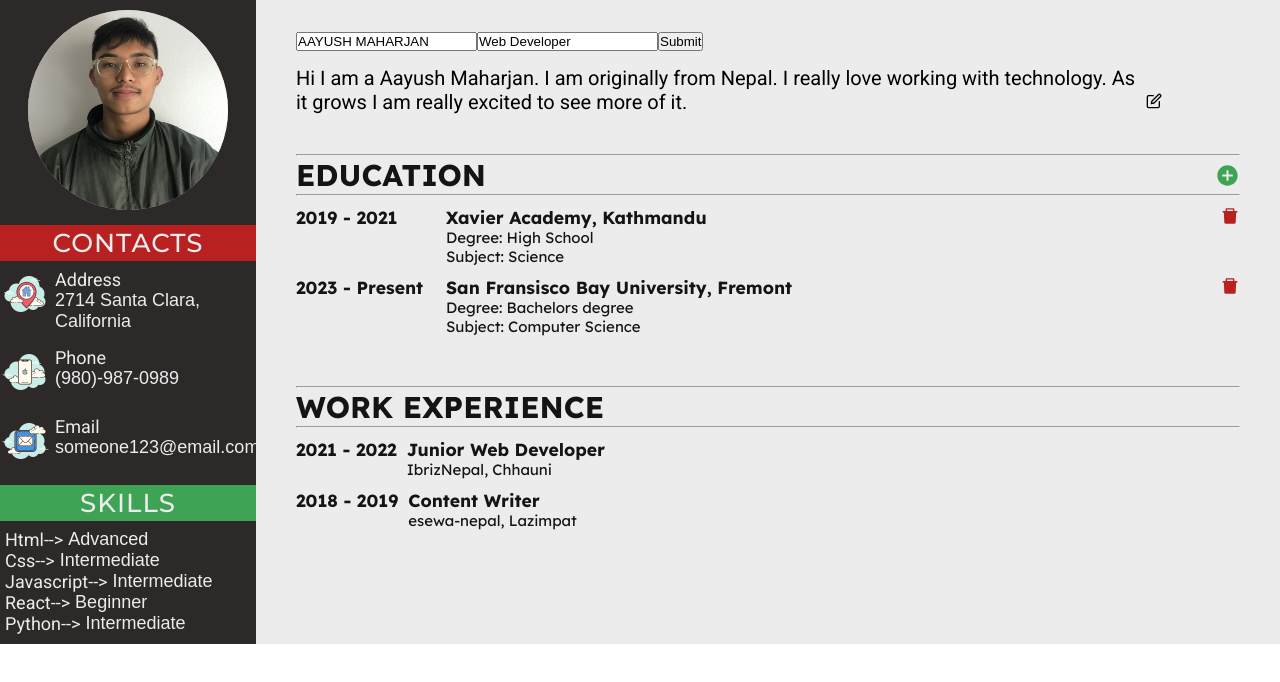
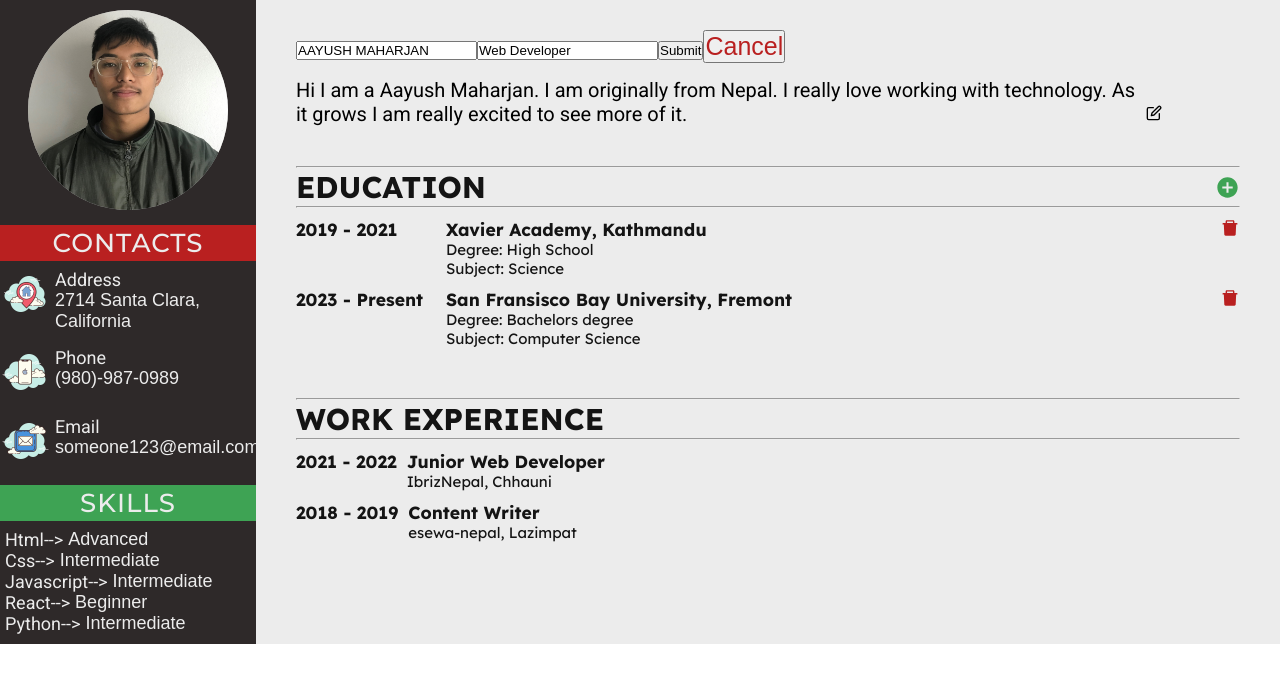
Before and after one commit to Aayush99910/Cv-Generator, a React (Vite) app: page / in a window 1280 px wide. Both pictures are taken after a click on the icon 916 px from the left and 69 px from the top of the page. Shown: the top 682 px of the page. Built offline with nearby package versions, Linux system fonts and the light colour scheme; a web font is replaced by a local one.

Commit message:
adding a cancel button

```diff
--- a/src/components/RightSide/Name/Name.jsx
+++ b/src/components/RightSide/Name/Name.jsx
@@ -59,11 +59,12 @@ export default class Name extends Component {
                                     value={this.state.job}
                             />
                             <button className="submit-button">Submit</button>
+                            <button className="cancel-button" onClick={this.changeEditingState}>Cancel</button>
                         </form>
                     </div> :
                     <div>
                         <h1>{this.state.username}</h1>
-                        <FiEdit className="edit-button" onClick={this.changeEditingState}/>
+                        <FiEdit className="name-edit-button" onClick={this.changeEditingState}/>
                         <p>{this.state.job}</p>
                     </div>
                 }
```
